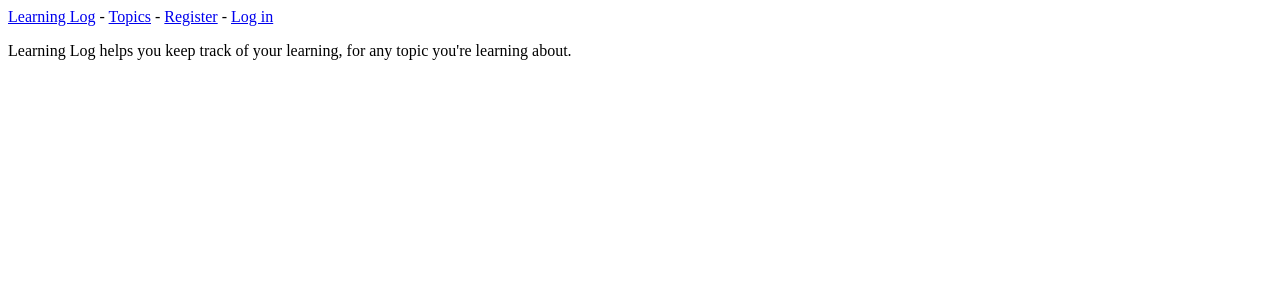
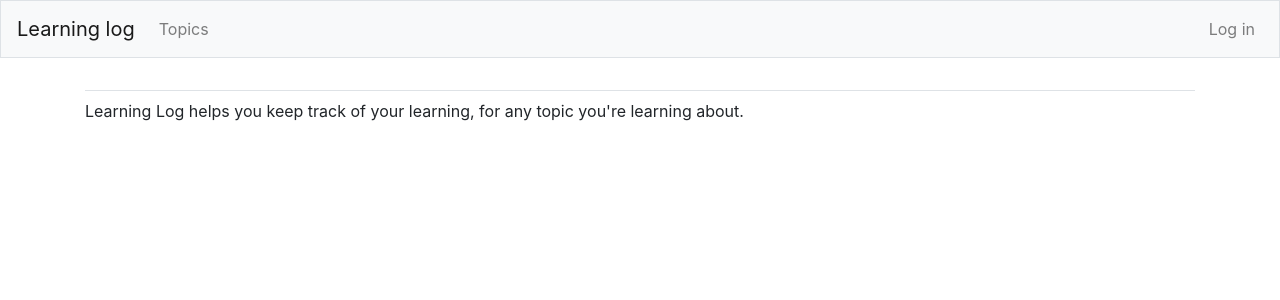
Before and after one commit to yawok/learning_log, a Django app: page / in a window 1280 px wide. Shown: the top 300 px of the page. Run offline with Django 4.2, Linux system fonts and the light colour scheme; some libraries are stand-ins or nearby versions.

Commit message:
added a navbar to all pages.

```diff
--- a/learning_log/settings.py
+++ b/learning_log/settings.py
@@ -34,6 +34,9 @@ INSTALLED_APPS = [
     #My apps.
     'learning_logs',
     'users',
+
+    #Third party apps
+    "bootstrap4",
 
     #Default django apps.
     'django.contrib.admin',
--- a/learning_logs/templates/learning_logs/base.html
+++ b/learning_logs/templates/learning_logs/base.html
@@ -1,12 +1,57 @@
-<p>
-	<a href="{% url 'learning_logs:index' %}">Learning Log</a> -
-	<a href="{% url 'learning_logs:topics' %}">Topics</a> -
-	{% if user.is_authenticated %}
-		Hello, {{ user.username }}.
-		<a href="{% url 'users:logout' %}">Log out</a>
-	{% else %}
-		<a href="{% url 'users:register' %}">Register</a> -
-		<a href="{% url 'users:login' %}">Log in</a>
-	{% endif %}
-</p>
-{% block content %}{% endblock content %}
+{% load bootstrap4 %}
+<!doctype html>
+<html lang="en">
+<head>
+	<meta charset="utf-8">
+	<meta name="viewport" content="width=device-width, initial-scale=1,
+				shrink-to-fit=no">
+	<title>Learning Log</title>
+
+	{% bootstrap_css %}
+	{% bootstrap_javascript jquery="full" %}
+
+</head>
+<body>
+
+	<nav class="navbar navbar-expand-md navbar-light bg-light mb-4 border">
+		<a class="navbar-brand" href="{% url 'learning_logs:index' %}">
+			Learning log</a>
+		<button class="navbar-toggler" type="button" data-toggle="collapse"
+				data-target="#navbarCollapse" aria-controls="navbarCollapse"
+				aria-expanded="false" aria-label="Toggle navigation">
+			<span class="navbar-toggler-icon"></span></button>
+		<div class="collapse navbar-collapse" id="navbarCollapse">
+			<ul class="navbar-nav mr-auto">
+				<li class="nav-item">
+					<a class="nav-link" href="{% url 'learning_logs:topics' %}">
+						Topics</a></li>
+			</ul>
+			<ul class="navbar-nav ml-auto">
+				{% if user.is_authenticated %}
+					<li class="nav-item">
+						<span class="navbar-text">Hello, {{ user.username }}.</span>
+					</li>
+					<li class="nav-item">
+						<a class="nav-link" href="{% url 'users:logout' %}">Log out</a>
+					</li>
+				{% else %}
+					<li class="nav-item">
+						<a class="nav-link" href="{% url 'users:login' %}">Log in</a>
+					</li>
+				{% endif %}
+			</ul>
+		</div>
+
+	</nav>
+
+	<main role="main" class="container">
+		<div class="pb-2 mb-2 border-bottom">
+			{% block page_header %}{% endblock page_header %}
+		</div>
+		<div>
+			{% block content %}{% endblock content %}
+		</div>
+	<main>
+
+</body>
+</html>
```
